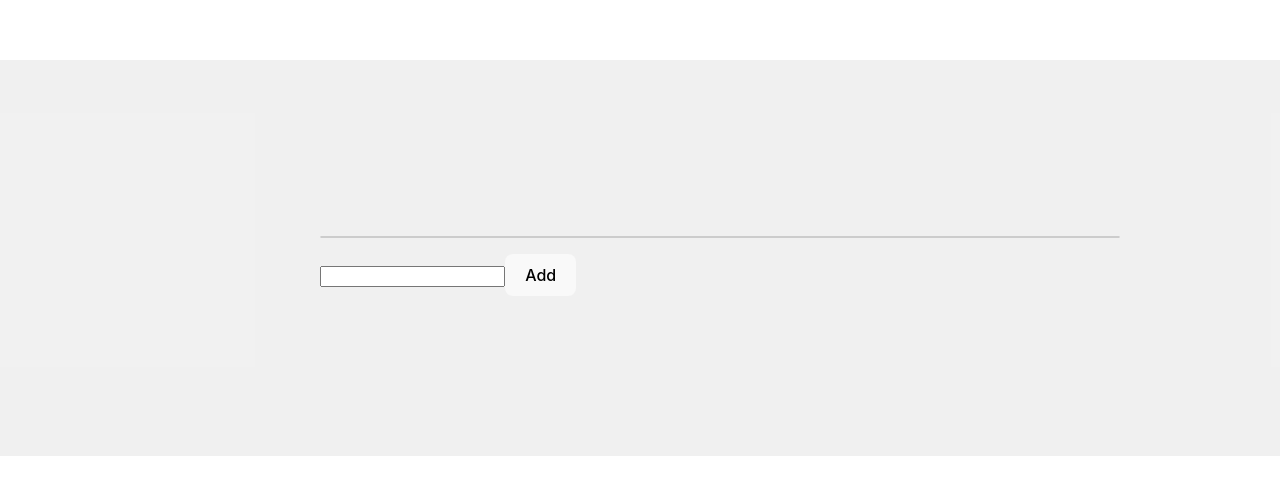
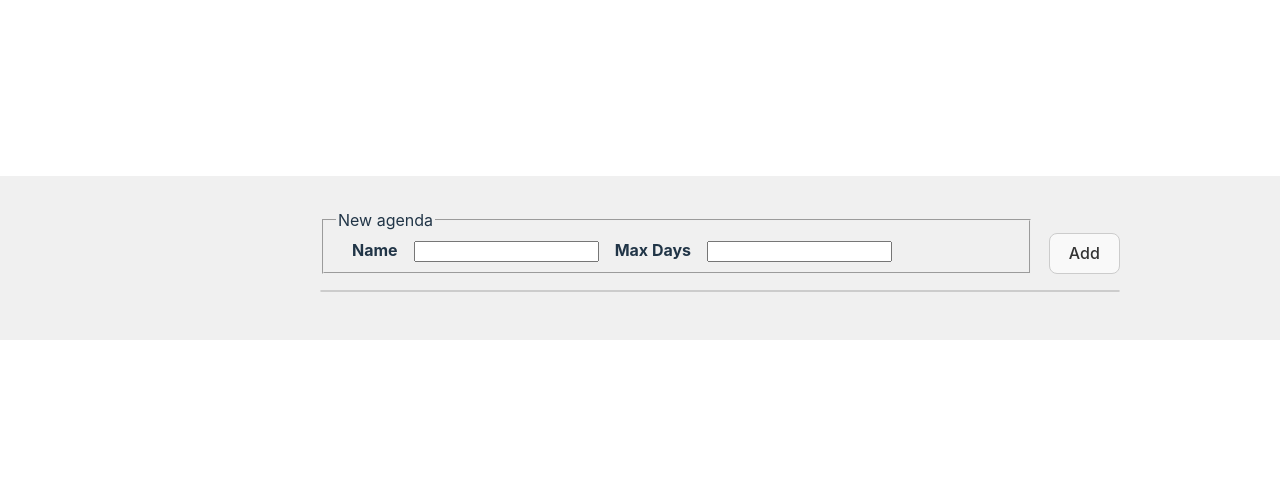
Before and after one commit to liranmery/routine, a React (Vite) app: page / in a window 1280 px wide. Shown: the part 142-636 px from the top of the page. Built offline with nearby package versions, Linux system fonts and the light colour scheme.

Commit message:
add max days to form

```diff
--- a/src/App.module.css
+++ b/src/App.module.css
@@ -1,6 +1,6 @@
 .root {
   width: 100vh;
-  padding: 10rem 20rem;
+  padding: 2rem 20rem;
   background-color: #f0f0f0f0;
 }
 
@@ -16,10 +16,36 @@
   display: flex;
   align-items: center;
   justify-content: space-between;
-  padding: 2rem;
+  padding: 1rem 2rem;
   list-style: none;
 }
 
 .item:not(:last-child) {
   border-bottom: 1px solid #ccc;
 }
+
+.error {
+  color: #ff0000;
+  margin-left: 1rem;
+}
+
+.label {
+  font-weight: bold;
+  margin: 0 1rem;
+}
+
+.button {
+  border: 1px solid #ccc;
+  color: #333333;
+  margin-left: 1rem;
+}
+
+.form {
+  display: flex;
+  justify-content: space-between;
+  align-items: flex-end;
+}
+
+.fieldset {
+  flex: 1;
+}
--- a/src/App.tsx
+++ b/src/App.tsx
@@ -11,15 +11,31 @@ function App() {
   const [list, setList] = useState<Item[]>(() =>
     JSON.parse(localStorage.getItem("list") ?? "[]")
   );
+  const [errors, setErrors] = useState({ name: "", maxDays: "" });
 
   const handleSubmit = (e: React.FormEvent<HTMLFormElement>) => {
     e.preventDefault();
 
     const target = e.target as typeof e.target & {
       name: { value: string };
+      maxDays: { value: string };
     };
 
     const name = target.name.value;
+    const maxDays = target.maxDays.value;
+
+    if (!name || !maxDays) {
+      setErrors({
+        name: !name ? "Name is required" : "",
+        maxDays: !maxDays ? "Max Days is required" : "",
+      });
+      return;
+    }
+
+    if (list.some((item) => item.name === name)) {
+      setErrors({ name: "Name already exists", maxDays: "" });
+      return;
+    }
 
     setList([...list, { name, date: new Date().toLocaleString() }]);
   };
@@ -41,6 +57,22 @@ function App() {
 
   return (
     <div className={styles.root}>
+      <form onSubmit={handleSubmit} className={styles.form}>
+        <fieldset className={styles.fieldset}>
+          <legend>New agenda</legend>
+          <label className={styles.label} htmlFor="name">
+            Name
+          </label>
+          <input type="text" name="name" id="name" />
+          {errors.name && <p className={styles.error}>{errors.name}</p>}
+          <label className={styles.label} htmlFor="maxDays">
+            Max Days
+          </label>
+          <input type="number" name="maxDays" id="maxDays" />
+          {errors.maxDays && <p className={styles.error}>{errors.maxDays}</p>}
+        </fieldset>
+        <button className={styles.button}>Add</button>
+      </form>
       <ul className={styles.list}>
         {list.map((item, index) => (
           <li
@@ -56,10 +88,6 @@ function App() {
           </li>
         ))}
       </ul>
-      <form onSubmit={handleSubmit}>
-        <input type="text" name="name" />
-        <button>Add</button>
-      </form>
     </div>
   );
 }
```
